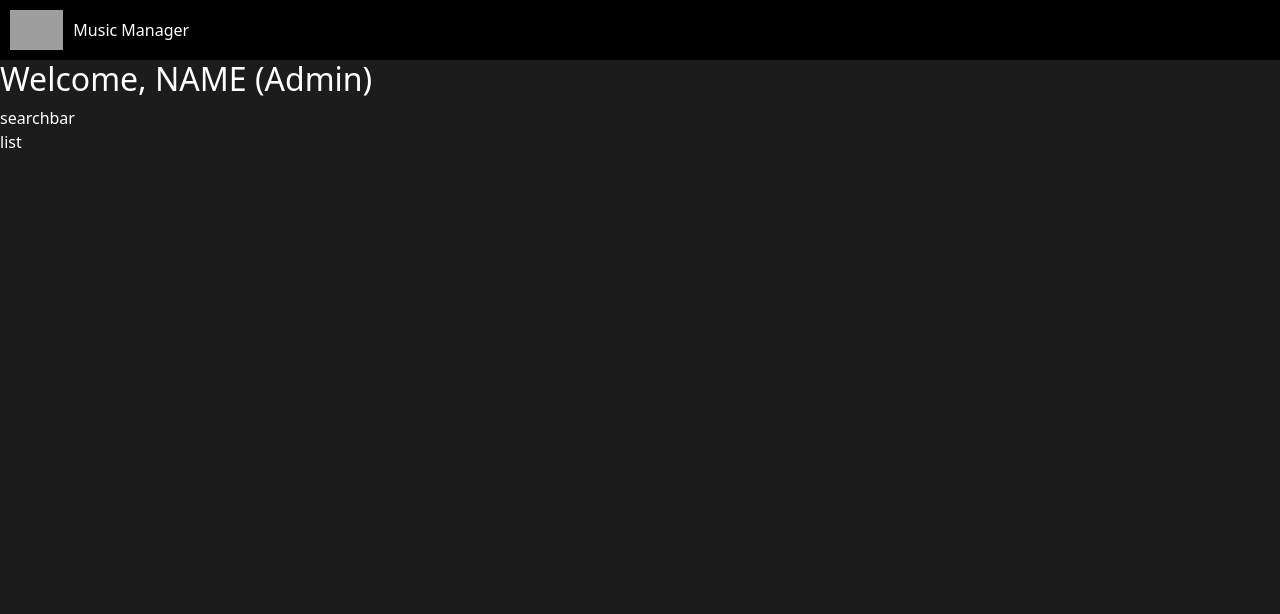
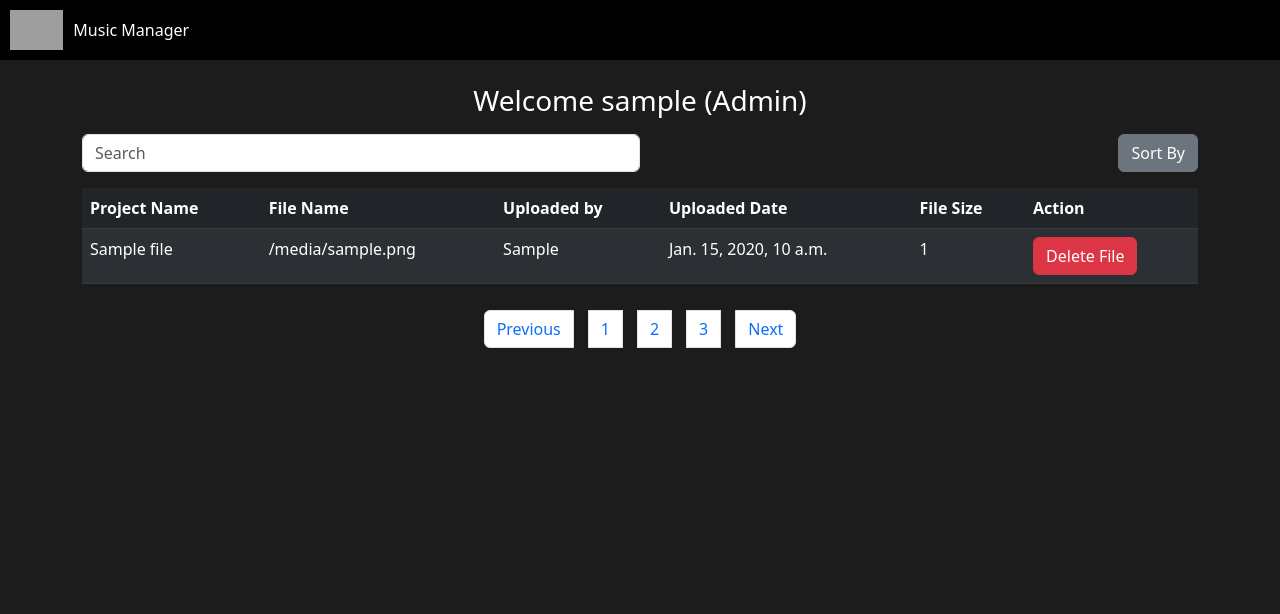
Before and after one commit to duk3y/music-production-pma, a Django app: template templates/pmaadmindefault.html in a window 1280 px wide. Shown: the top 614 px of the page. Run offline with Django 5.2, Linux system fonts and the light colour scheme; the template is opened without the code that fills it: most values are stand-ins (such as "Sample title", 1, 10 or a date in 2020); grey boxes are pictures that could not be loaded.

Commit message:
Completed template for /pmaadmin/

```diff
--- a/templates/pmaadmindefault.html
+++ b/templates/pmaadmindefault.html
@@ -1,15 +1,48 @@
 {% extends "base.html" %}
 
-{% block title %}PMA Admin Default Page{% endblock %}
+{% block title %}Music Manager - File Manager{% endblock %}
 
 {% block content %}
-<div class="manage-files-container">
-    <div class="welcome"><h2>Welcome, NAME (Admin)</h2></div>
-    <div class="search-bar">
-        searchbar
+<div class="container mt-4">
+    <h3 class="text-center">Welcome {{ username }} (Admin)</h3>
+    <div class="d-flex justify-content-between align-items-center my-3">
+        <input type="text" class="form-control w-50" placeholder="Search" aria-label="Search">
+        <button class="btn btn-secondary">Sort By</button>
     </div>
-    <div class="list">
-        list
+    <table class="table table-dark table-striped">
+        <thead>
+            <tr>
+                <th>Project Name</th>
+                <th>File Name</th>
+                <th>Uploaded by</th>
+                <th>Uploaded Date</th>
+                <th>File Size</th>
+                <th>Action</th>
+            </tr>
+        </thead>
+        <tbody>
+            {% for file in files %}
+            <tr>
+                <td>{{ file.project_name }}</td>
+                <td>{{ file.file_name }}</td>
+                <td>{{ file.uploaded_by }}</td>
+                <td>{{ file.uploaded_date }}</td>
+                <td>{{ file.file_size }}</td>
+                <td><button class="btn btn-danger">Delete File</button></td>
+            </tr>
+            {% endfor %}
+        </tbody>
+    </table>
+    <div class="d-flex justify-content-center mt-3">
+        <nav>
+            <ul class="pagination">
+                <li class="page-item"><a class="page-link" href="#">Previous</a></li>
+                <li class="page-item"><a class="page-link" href="#">1</a></li>
+                <li class="page-item"><a class="page-link" href="#">2</a></li>
+                <li class="page-item"><a class="page-link" href="#">3</a></li>
+                <li class="page-item"><a class="page-link" href="#">Next</a></li>
+            </ul>
+        </nav>
     </div>
 </div>
 {% endblock %}
```
